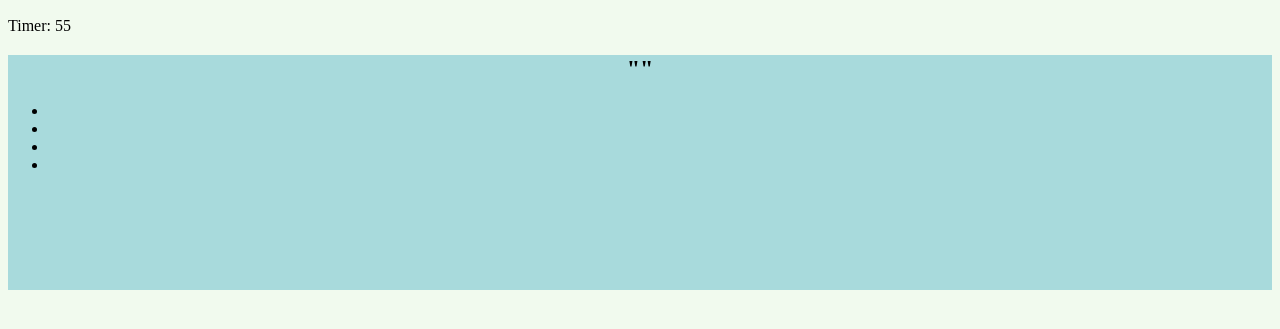
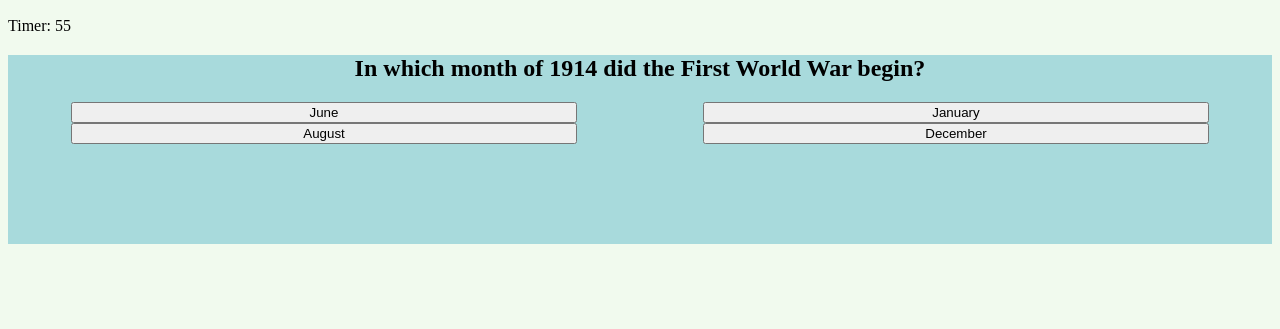
Before and after one commit to Mkn01/code-quiz, a plain HTML site: page quiz.html in a window 1280 px wide. Shown: the part 97-426 px from the top of the page. Drawn offline with Linux system fonts and the light colour scheme.

Commit message:
rendered questions and answers to quiz.html

```diff
--- a/assets/css/style.css
+++ b/assets/css/style.css
@@ -57,8 +57,17 @@
 }
 
 .answers {
-  text-align: right;
+  display: flex;
+  justify-content: space-around;
+  align-items: center;
+  flex-wrap: wrap;
 }
+
+.answer-button {
+  width: 40%;
+  margin: 5%, 5%;
+}
+
 .quiz-section {
   background-color: #a8dadcff;
   margin-top: 10px;
--- a/assets/js/index.js
+++ b/assets/js/index.js
@@ -9,74 +9,92 @@ const questions = [
 const questionsArray = [
   {
     question: "In which month of 1914 did the First World War begin?",
-    answers: [
-      {
-        text: "June",
-        text: "January",
-        text: "August",
-        text: "December",
-      },
-    ],
+    answers: ["June", "January", "August", "December"],
     correctAnswer: "August",
   },
   {
     question:
       "the German attack on which country caused Britain to enter the Second World War?",
-    answers: [
-      {
-        text: "France",
-        text: "Poland",
-        text: "Austria-Hungary",
-        text: "Belgium",
-      },
-    ],
+    answers: ["France", "Poland", "Austria-Hungary", "Belgium"],
     correctAnswer: "Poland",
   },
   {
     question: "Richard III died at which battle?",
-    answers: [
-      {
-        text: "Boyne",
-        text: "Waterloo",
-        text: "Hastings",
-        text: "Bosworth Field",
-      },
-    ],
+    answers: ["Boyne", "Waterloo", "Hastings", "Bosworth Field"],
     correctAnswer: "Bosworth Field",
   },
   {
     question:
       "In Britain, who first held the office that today is known as Prime Minister?",
     answers: [
-      {
-        text: "David Lloyd George",
-        text: "Robert Walpole",
-        text: "Neville Chamberlain",
-        text: "John Russell",
-      },
+      "David Lloyd George",
+      "Robert Walpole",
+      "Neville Chamberlain",
+      "John Russell",
     ],
     correctAnswer: "Robert Walpole",
   },
   {
     question: "Who was the world’s first woman Prime Minister?",
     answers: [
-      {
-        text: "Indira Gandhi",
-        text: "Margaret Thatcher",
-        text: "Sirimavo Bandaranaike",
-        text: "Golda Meir",
-      },
+      "Indira Gandhi",
+      "Margaret Thatcher",
+      "Sirimavo Bandaranaike",
+      "Golda Meir",
     ],
     correctAnswer: "Sirimavo Bandaranaike",
   },
 ];
-console.log(questionsArray);
 
 let questionIndex = 0;
 let timerValue = 10 * questions.length;
 let quizComplete = false;
 
 const startBtn = document.getElementById("startQuizBtn");
+const quizContainer = document.getElementById("start-quiz-section");
+const questionDiv = document.getElementById("questions");
+const answersContainer = document.getElementById("answersContainer");
+
+const validateAnswer = (event) => {
+  const chosenAnswer = event.target.dataset.correct;
+
+  if (questionsArray.length > questionIndex + 1) {
+    if (chosenAnswer) {
+      questionIndex += 1;
+
+      answersContainer.innerHTML = "";
+      generateQuestions(questionIndex);
+    } else {
+      timerValue -= 5;
+    }
+  } else {
+    quizContainer.innerHTML = "";
+  }
+
+  // if incorrect subtract 5 seconds from timerValue
+  // if incorrect render error alert with message and status
+  // if correct render success alert with message and status
+  // set timeout for 500ms and then go to next question
+  // if question is last question set quizComplete to true and then render form
+  // if question is not last question then increment question index and render next question
+};
+
+// main function to generate the questions
+const generateQuestions = (index) => {
+  questionDiv.innerHTML = questionsArray[index].question;
+
+  questionsArray[index].answers.forEach((answer) => {
+    const button = document.createElement("button");
+    button.innerText = answer;
+    button.setAttribute("class", "answer-button");
+    answersContainer.append(button);
+
+    if (answer === questionsArray[index].correctAnswer) {
+      button.dataset.correct = answer;
+    }
+    button.addEventListener("click", validateAnswer);
+  });
+};
 
 // this code section will only be executed when the path is /quiz.html
 if (document.location.pathname === "/quiz.html") {
@@ -99,6 +117,7 @@ if (document.location.pathname === "/quiz.html") {
   };
 
   const timerTick = setInterval(countdown, 1000);
+  generateQuestions(questionIndex);
 }
 
 const onLoad = () => {
@@ -115,26 +134,6 @@ const startTimer = () => {
   // declare function to execute every 1 sec
 
   // setInterval of 1000ms (1s)
-};
-
-// main function to generate the questions
-const generateQuestions = () => {
-  for (var i = 0; i < questions.length; i++) {
-    console.log(questions[i]);
-  }
-};
-const printQuestions = document.querySelector("questions");
-
-const validateAnswer = () => {
-  // get answer clicked from user
-  // get the correct answer for question
-  // compare the 2 answers
-  // if incorrect subtract 5 seconds from timerValue
-  // if incorrect render error alert with message and status
-  // if correct render success alert with message and status
-  // set timeout for 500ms and then go to next question
-  // if question is last question set quizComplete to true and then render form
-  // if question is not last question then increment question index and render next question
 };
 
 const handleFormSubmit = () => {
@@ -193,5 +192,4 @@ const startQuiz = () => {
 // add start button click event listener
 if (startBtn) {
   startBtn.addEventListener("click", startTimer);
-  startBtn.addEventListener("click", generateQuestions);
 }
--- a/quiz.html
+++ b/quiz.html
@@ -27,18 +27,10 @@
       </section>
 
       <!-- question section -->
-      <section class="quiz-section" id="#start-quiz-section">
-        <h2 id="questions" class="question">""</h2>
+      <section class="quiz-section" id="start-quiz-section">
+        <h2 class="question" id="questions"></h2>
         <div>
-          <ul class="answers">
-            <li class="answers"></li>
-
-            <li class="answers"></li>
-
-            <li class="answers"></li>
-
-            <li class="answers"></li>
-          </ul>
+          <div class="answers" id="answersContainer"></div>
         </div>
       </section>
     </main>
```
